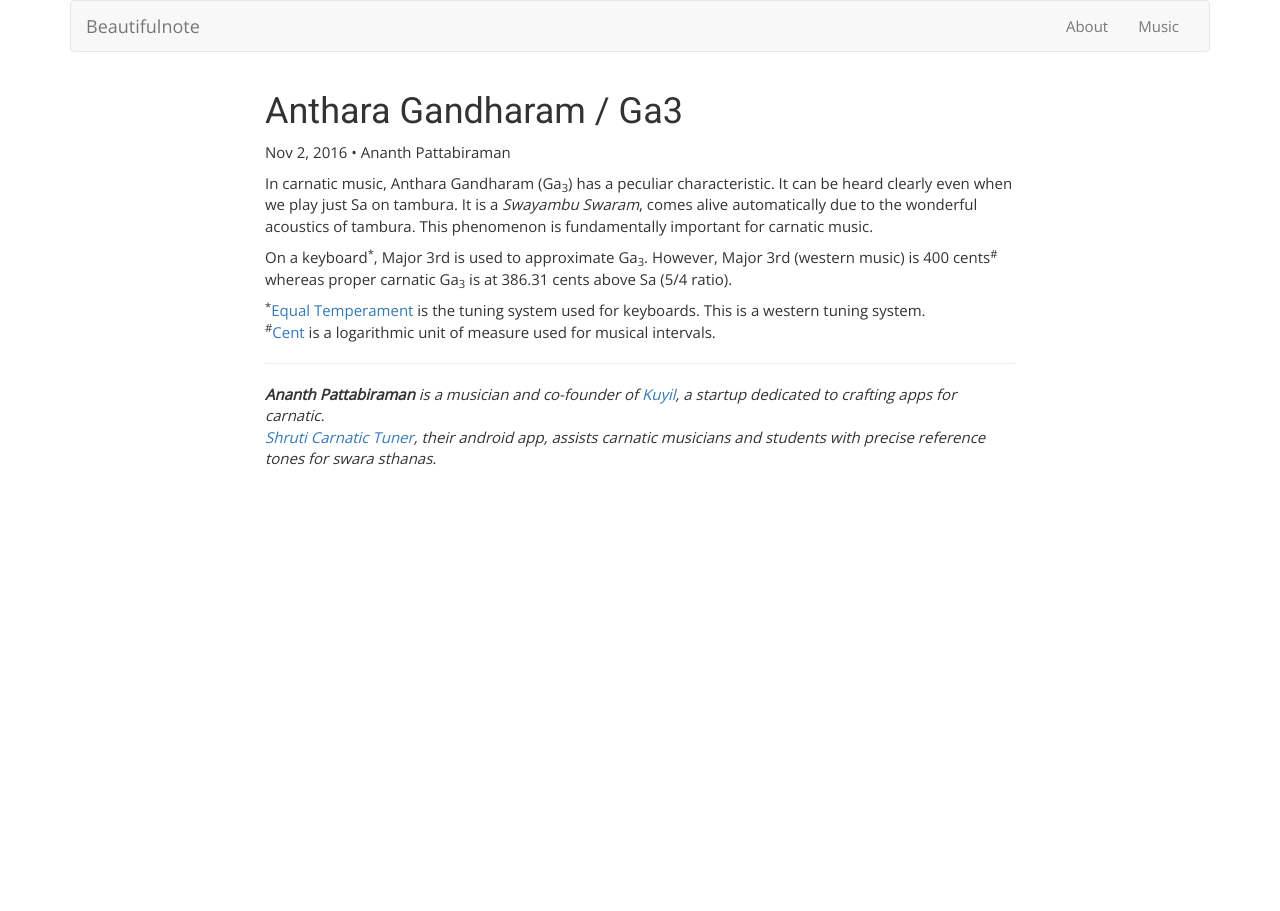
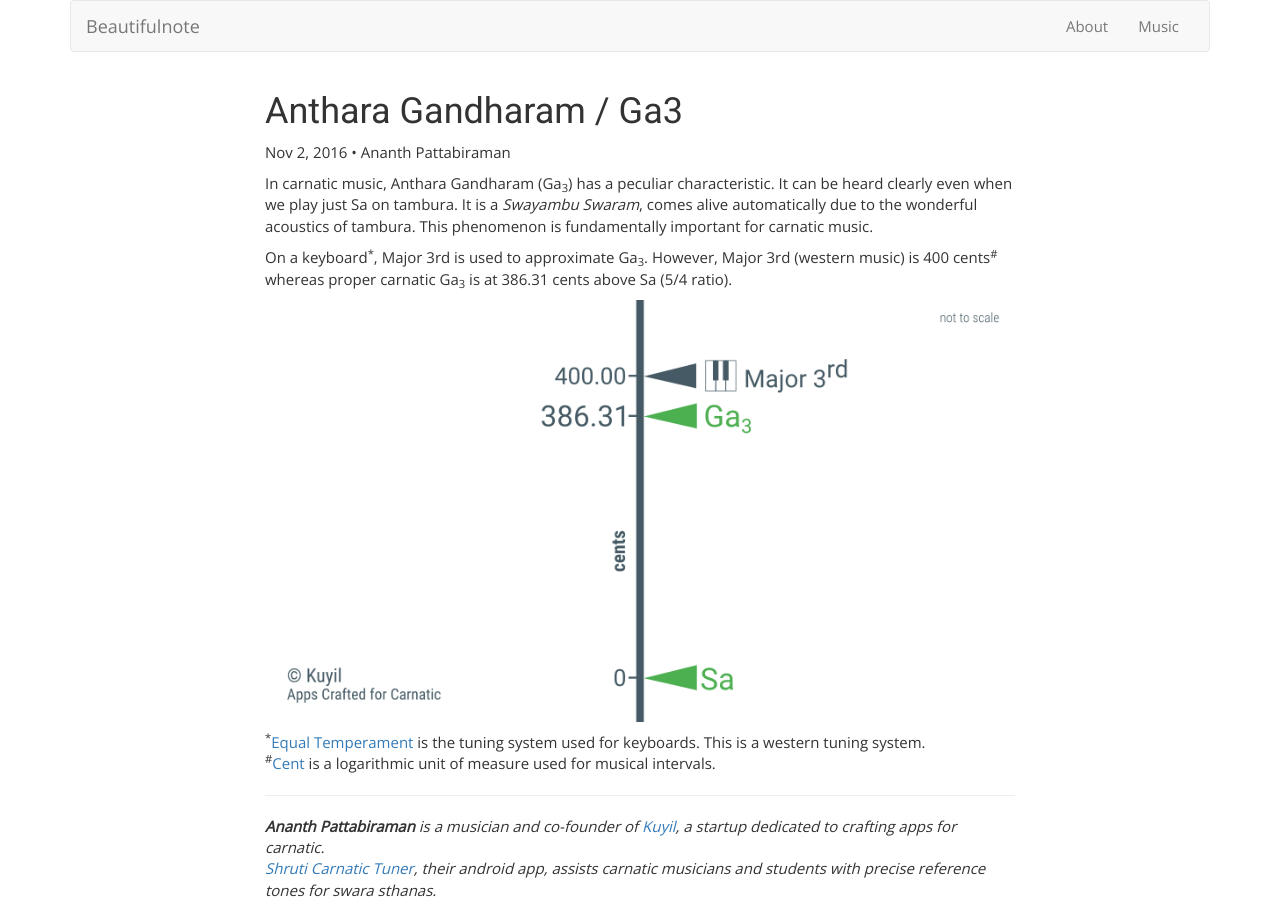
Before and after one commit to ananthp/beautifulnote, a Jekyll site: the page built from blog/_posts/2016-11-02-ga3.markdown, in a window 1280 px wide. Built offline with Jekyll 4.4.1, drawn with Linux system fonts in a browser that asks for light colours; nearby versions of some CDN libraries; some web fonts are replaced.

Commit message:
updated ga3 blog post with illustration

```diff
--- a/blog/_posts/2016-11-02-ga3.markdown
+++ b/blog/_posts/2016-11-02-ga3.markdown
@@ -9,6 +9,8 @@ In carnatic music, Anthara Gandharam (Ga<sub>3</sub>) has a peculiar characteris
 
 On a keyboard<sup>*</sup>, Major 3rd is used to approximate Ga<sub>3</sub>. However, Major 3rd (western music) is 400 cents<sup>#</sup> whereas proper carnatic Ga<sub>3</sub> is at 386.31 cents above Sa (5/4 ratio).
 
+<img class="img-responsive" alt="ga3 is slightly below major 3rd on keyboard" src="{{ site.url }}/images/ga3.png" />
+
 <!--more-->
 
 <sup>*</sup>[Equal Temperament](https://en.wikipedia.org/wiki/Equal_temperament) is the tuning system used for keyboards. This is a western tuning system.
```
